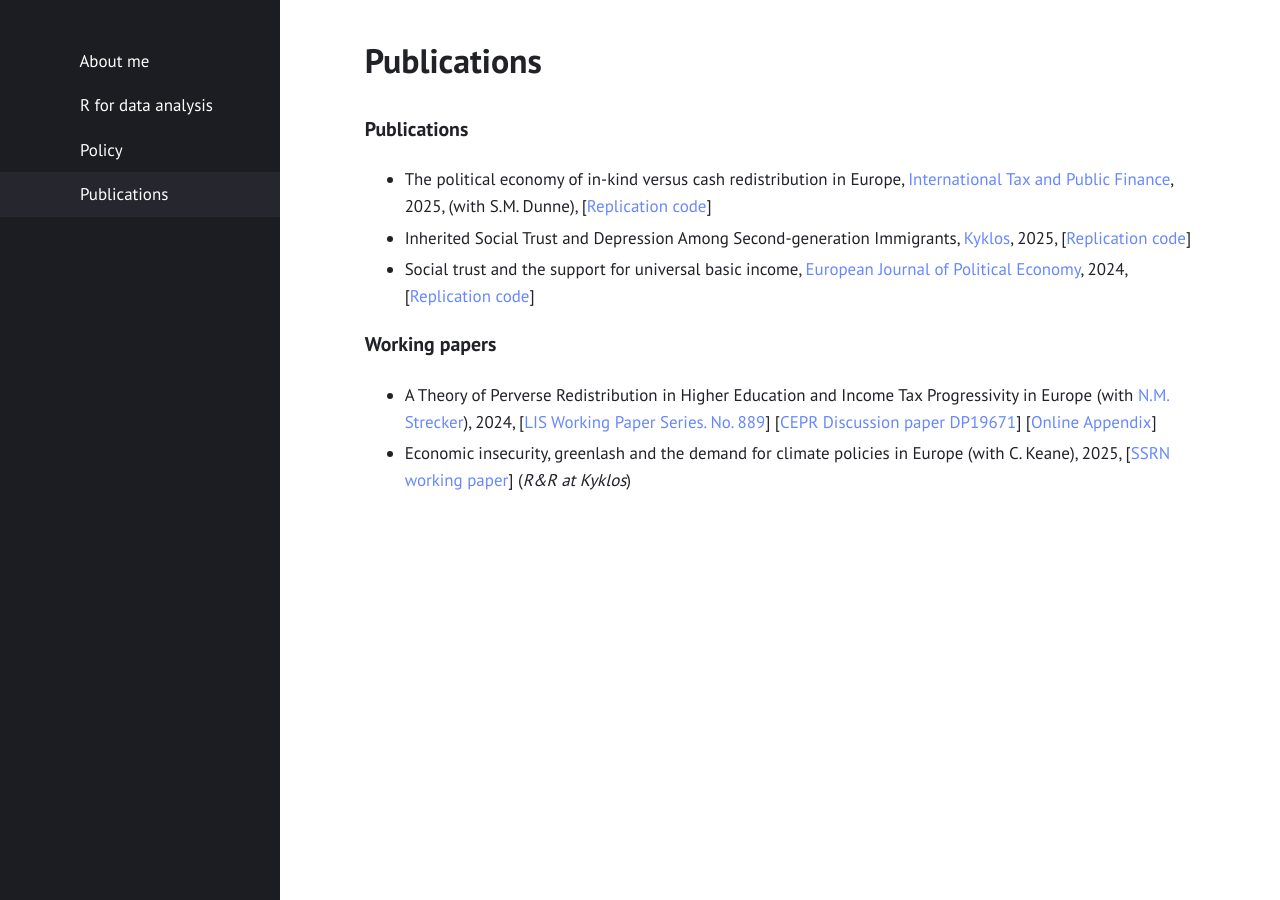
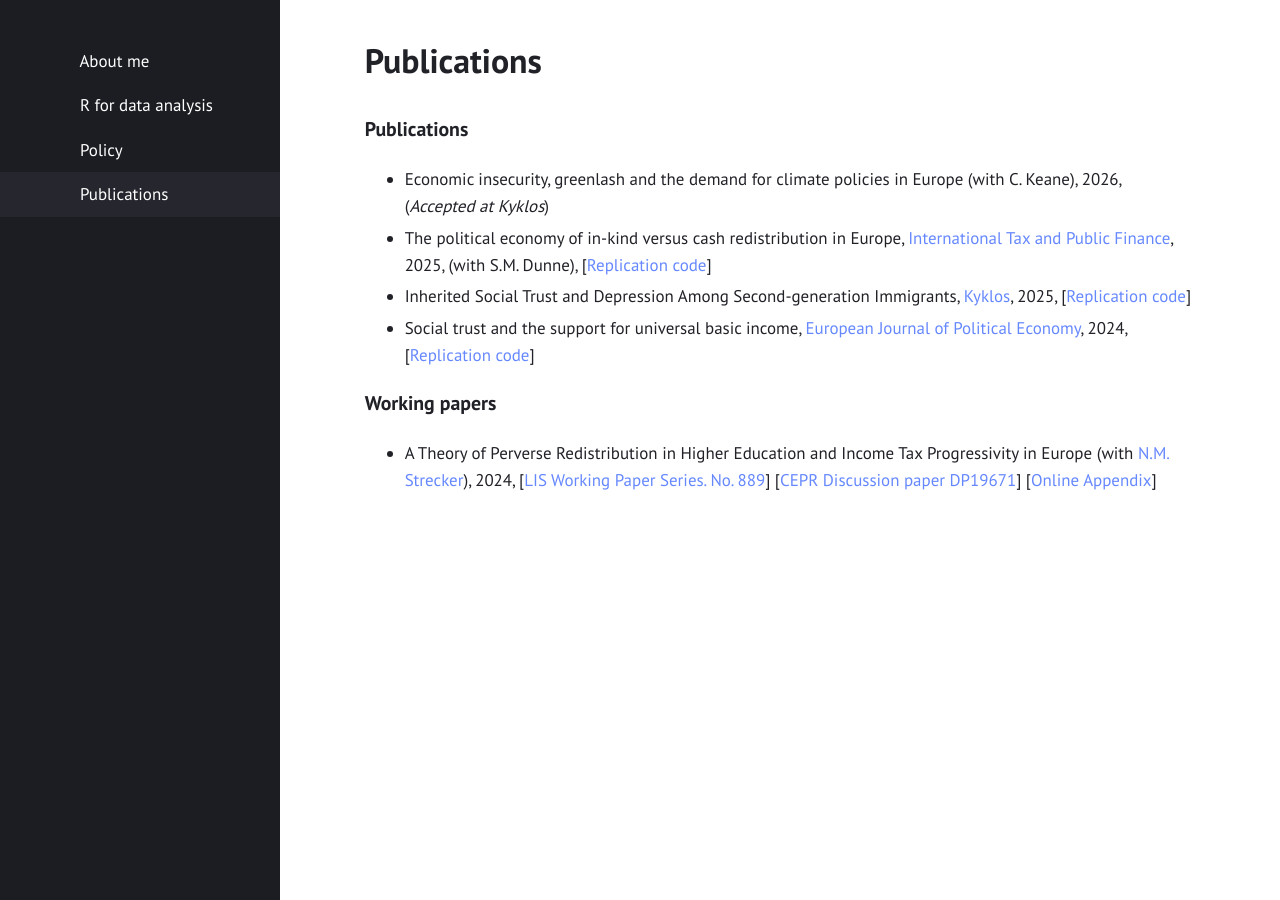
Before and after one commit to gubellom/gubellom.github.io, a Jekyll site: the page built from replication.md, in a window 1280 px wide. Built offline with Jekyll 4.4.1, drawn with Linux system fonts in a browser that asks for light colours; some of the changed lines change nothing that is shown.

Commit message:
Update replication.md
Signed-off-by: Michele Gubello <62111923+gubellom@users.noreply.github.com>

```diff
--- a/replication.md
+++ b/replication.md
@@ -16,6 +16,7 @@ title: "Publications"
 </head>
 
 ### Publications
+- Economic insecurity, greenlash and the demand for climate policies in Europe (with C. Keane), 2026, (*Accepted at Kyklos*)
 - The political economy of in-kind versus cash redistribution in Europe, [International Tax and Public Finance](https://doi.org/10.1007/s10797-025-09908-6), 2025, (with S.M. Dunne), [[Replication code](https://osf.io/6gn2c/)]
 - Inherited Social Trust and Depression Among Second-generation Immigrants, [Kyklos](https://doi.org/10.1111/kykl.12453), 2025, [[Replication code](https://osf.io/xadt9/)]
 - Social trust and the support for universal basic income, [European Journal of Political Economy](https://doi.org/10.1016/j.ejpoleco.2023.102495), 2024, [[Replication code](https://github.com/gubellom/replication-code-UBI-paper)]
@@ -24,7 +25,6 @@ title: "Publications"
 
 - A Theory of Perverse Redistribution in Higher Education and Income Tax Progressivity in Europe (with [N.M. Strecker](https://sites.google.com/site/nmstrecker/)), 2024, [[LIS Working Paper Series. No. 889](https://www.lisdatacenter.org/wps/liswps/889.pdf)] [[CEPR Discussion paper DP19671](https://cepr.org/publications/dp19671)] [[Online Appendix](https://sites.google.com/site/nmstrecker/GS-OA?authuser=0)]
   <!--     - Previously circulated as: *Weakly Progressive: Disproportionate Higher Education Attendance and the Structure of Income Taxes*, 2022, [[UCD Centre for Economic Research Working Paper Series 2022,  WP22/26](https://hdl.handle.net/10419/296672)] -->
-- Economic insecurity, greenlash and the demand for climate policies in Europe (with C. Keane), 2025, [[SSRN working paper](http://dx.doi.org/10.2139/ssrn.5111562 )] (*R&R at Kyklos*)
 
 <!--
 ## Other ongoing work
```
